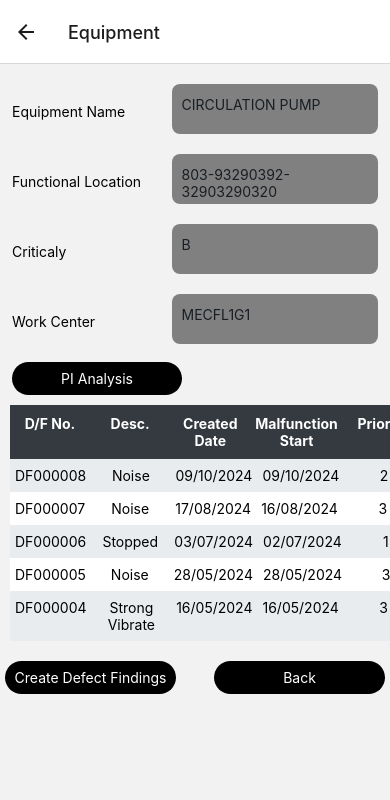
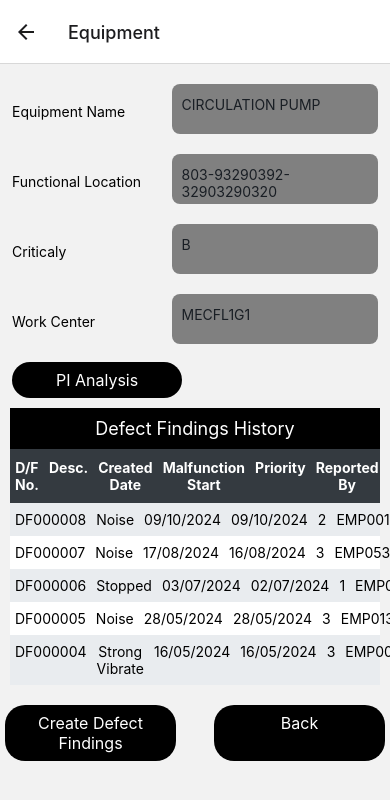
Before and after one commit to whayu901/awesome-tablet, a React Native app: screen /Equipment in a window 390 px wide. Shown: the top 800 px of the page. Built offline with nearby package versions, Linux system fonts and the light colour scheme.

Commit message:
fix: fixing table view for equipment screen

```diff
--- a/src/components/Button/index.js
+++ b/src/components/Button/index.js
@@ -5,7 +5,9 @@ const ButtonComponent = ({title, onPress, disabled, miniButton}) => {
   return (
     <View style={[styles.container, {width: miniButton ? '45%' : '100%'}]}>
       <TouchableOpacity onPress={onPress} disabled={disabled}>
-        <Text style={{color: 'white', textAlign: 'center'}}>{title}</Text>
+        <Text style={{color: 'white', textAlign: 'center', fontSize: 16}}>
+          {title}
+        </Text>
       </TouchableOpacity>
     </View>
   );
--- a/src/components/TableView/index.js
+++ b/src/components/TableView/index.js
@@ -46,7 +46,10 @@ const data = [
 
 export default function DefectFindingsTable() {
   return (
-    <ScrollView horizontal={true} style={styles.container}>
+    <ScrollView scrollEnabled={false} style={styles.container}>
+      <View style={styles.labelDefectFindingsContainer}>
+        <Text style={styles.labelDefectFindings}>Defect Findings History</Text>
+      </View>
       <View>
         {/* Header */}
         <View style={styles.headerRow}>
@@ -80,9 +83,16 @@ export default function DefectFindingsTable() {
 
 const styles = StyleSheet.create({
   container: {
-    // flex: 1,
     padding: 10,
-    // backgroundColor: '#f8f9fa',
+  },
+  labelDefectFindings: {
+    fontSize: 18,
+    color: 'white',
+    textAlign: 'center',
+  },
+  labelDefectFindingsContainer: {
+    backgroundColor: 'black',
+    paddingVertical: 10,
   },
   headerRow: {
     flexDirection: 'row',
--- a/src/components/TextField/index.js
+++ b/src/components/TextField/index.js
@@ -15,7 +15,7 @@ const TextField = ({
           <View>
             <Text style={styles.label}>{label}</Text>
           </View>
-          <View style={{flex: 0.7}}>
+          <View style={{width: '61%'}}>
             <TextInput
               multiline={isMultiline}
               textAlignVertical="top"
--- a/src/screens/EquipmentScreen/index.js
+++ b/src/screens/EquipmentScreen/index.js
@@ -27,9 +27,8 @@ const EquipmentScreen = () => {
       <View style={styles.containerPI}>
         <ButtonComponent title={'PI Analysis'} miniButton />
       </View>
-      <View>
-        <DefectFindingsTable />
-      </View>
+
+      <DefectFindingsTable />
 
       <View style={styles.buttonContainer}>
         <ButtonComponent
--- a/src/screens/QRCodeScreen/hooks/useQRCode.js
+++ b/src/screens/QRCodeScreen/hooks/useQRCode.js
@@ -1,5 +1,5 @@
 import React, {useState} from 'react';
-import {Vibration} from 'react-native';
+import {useNavigation} from '@react-navigation/native';
 import {
   useCameraDevice,
   useCameraPermission,
@@ -9,6 +9,7 @@ import {
 export const useQRCode = () => {
   const device = useCameraDevice('back');
   const {hasPermission, requestPermission} = useCameraPermission();
+  const navigation = useNavigation();
 
   const [isActive, setIsActive] = useState(true);
 
@@ -25,9 +26,11 @@ export const useQRCode = () => {
   const codeScanner = useCodeScanner({
     codeTypes: ['qr', 'ean-13'],
     onCodeScanned: codes => {
-      Vibration.vibrate();
+      // Vibration.vibrate();
 
-      console.log(codes[0]?.value);
+      if (codes) {
+        navigation.navigate('Equipment');
+      }
     },
   });
 
--- a/src/screens/QRCodeScreen/index.js
+++ b/src/screens/QRCodeScreen/index.js
@@ -2,13 +2,22 @@ import React from 'react';
 import {View, StyleSheet} from 'react-native';
 import {useQRCode} from './hooks/useQRCode';
 import {Camera} from 'react-native-vision-camera';
-import {useNavigation} from '@react-navigation/native';
+import {CommonActions, useNavigation} from '@react-navigation/native';
 
 import ButtonComponent from '../../components/Button';
 
 const QRCodeScreen = () => {
   const {codeScanner, device, isActive, setIsActive} = useQRCode();
   const navigation = useNavigation();
+
+  const onGobackToHome = () => {
+    navigation.dispatch(
+      CommonActions.reset({
+        index: 1,
+        routes: [{name: 'Home'}],
+      }),
+    );
+  };
 
   return (
     <View style={{flex: 1}}>
@@ -28,7 +37,7 @@ const QRCodeScreen = () => {
           title={'Cancel'}
           onPress={() => {
             setIsActive(false);
-            navigation.navigate('Equipment');
+            onGobackToHome();
           }}
         />
       </View>
@@ -55,7 +64,7 @@ const styles = StyleSheet.create({
   },
   marker: {
     width: '60%',
-    height: '40%',
+    height: '60%',
     borderWidth: 4,
     borderColor: 'green',
     borderRadius: 15,
--- a/src/screens/SendDataScreen/hooks/useSendData.js
+++ b/src/screens/SendDataScreen/hooks/useSendData.js
@@ -1,9 +1,21 @@
+import {CommonActions, useNavigation} from '@react-navigation/native';
 import {useState} from 'react';
 
 export const useSendData = () => {
+  const navigation = useNavigation();
+
   const [priorityValue, setPriorityValue] = useState('');
   const [date, setDate] = useState(new Date());
   const [open, setOpen] = useState(false);
+
+  const onGobackToHome = () => {
+    navigation.dispatch(
+      CommonActions.reset({
+        index: 1,
+        routes: [{name: 'Home'}],
+      }),
+    );
+  };
 
   return {
     priorityValue,
@@ -12,5 +24,6 @@ export const useSendData = () => {
     setDate,
     open,
     setOpen,
+    onGobackToHome,
   };
 };
--- a/src/screens/SendDataScreen/index.js
+++ b/src/screens/SendDataScreen/index.js
@@ -19,8 +19,15 @@ import moment from 'moment';
 import PickFiles from '../../components/PickFiles';
 
 const SendDataScreen = () => {
-  const {priorityValue, setPriorityValue, date, setDate, open, setOpen} =
-    useSendData();
+  const {
+    priorityValue,
+    setPriorityValue,
+    date,
+    setDate,
+    open,
+    setOpen,
+    onGobackToHome,
+  } = useSendData();
 
   return (
     <View style={{flex: 1, marginLeft: 12, marginRight: 12}}>
@@ -30,7 +37,7 @@ const SendDataScreen = () => {
         <View style={styles.containerPriority}>
           <Text style={styles.labelPriority}>Priority</Text>
 
-          <View style={{flex: 1.25}}>
+          <View style={{width: '61%'}}>
             <Dropdown
               data={PriorityList}
               labelField="label"
@@ -54,7 +61,7 @@ const SendDataScreen = () => {
         <View style={styles.containerPriority}>
           <Text>Malfunction Start</Text>
 
-          <View style={{flex: 0.82}}>
+          <View style={{width: '61%'}}>
             <TouchableOpacity
               onPress={() => setOpen(true)}
               style={styles.datePicker}>
@@ -89,7 +96,7 @@ const SendDataScreen = () => {
         }}>
         <ButtonComponent title={'Submit'} miniButton />
 
-        <ButtonComponent title={'Cancel'} miniButton />
+        <ButtonComponent title={'Cancel'} miniButton onPress={onGobackToHome} />
       </View>
     </View>
   );
```
